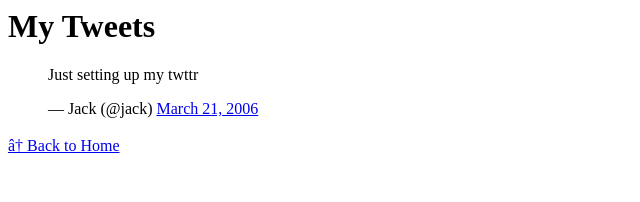
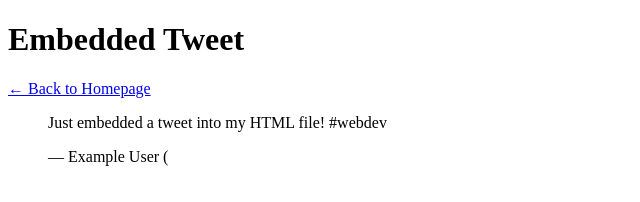
Before and after one commit to Frederick36021/My_First_Portfolio, a plain HTML site: page html_basic/tweets.html in a window 1280 px wide. Shown: the whole page, without its empty margins (0-640 px from the left). Drawn offline with Linux system fonts and the light colour scheme.

Commit message:
Fix tweets.html with valid structure and embedded tweet

```diff
--- a/html_basic/tweets.html
+++ b/html_basic/tweets.html
@@ -1,12 +1,21 @@
+<!DOCTYPE html>
+<html lang="en">
+<head>
+  <meta charset="UTF-8">
+  <title>My Tweets</title>
+</head>
 <body>
-  <h1>My Tweets</h1>
 
-  <!-- Embedded tweet (example from Twitter docs) -->
-  <blockquote class="twitter-tweet">
-    <p lang="en" dir="ltr">Just setting up my twttr</p>
-    &mdash; Jack (@jack) <a href="https://twitter.com/jack/status/20?ref_src=twsrc%5Etfw">March 21, 2006</a>
-  </blockquote>
-  <script async src="https://platform.twitter.com/widgets.js" charset="utf-8"></script>
+  <header>
+    <h1>Embedded Tweet</h1>
+    <nav>
+      <a href="index.html">← Back to Homepage</a>
+    </nav>
+  </header>
 
-  <p><a href="index.html">← Back to Home</a></p>
-</body>
+  <main>
+    <blockquote class="twitter-tweet">
+      <p lang="en" dir="ltr">
+        Just embedded a tweet into my HTML file! #webdev
+      </p>&mdash; Example User
+      (<a href="https://twitter.com/TwitterDev/statu
```
